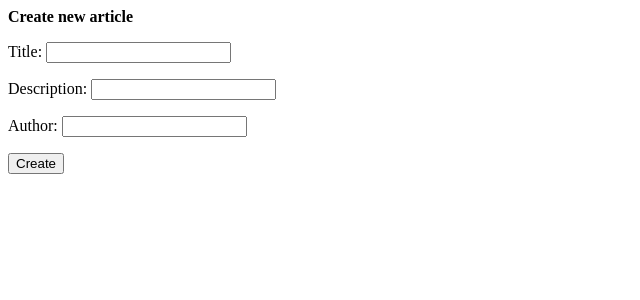
After one commit to jannyss/web-lab, a PHP site: page /create.php in a window 1280 px wide. The commit adds this page. Shown: the top 300 px of the page, without its empty margins (0-640 px from the left). Run offline with PHP 8.4, Linux system fonts and the light colour scheme; tables that the repository leaves empty or names only in its code hold one stand-in row (values such as "Sample post").

Commit message:
Add creation of new article, header and footer

```diff
--- /dev/null
+++ b/lab4/create.php
@@ -0,0 +1,41 @@
+<?php include 'include/functions.php' ?>
+
+<?php
+if ($_SERVER['REQUEST_METHOD'] === 'POST') {
+    if ($_POST["article_text"] && $_POST["article_title"] && $_POST["article_author"]) {
+        echo createArticle($_POST["article_title"], $_POST["article_text"], $_POST["article_author"]);
+        echo "<div>
+                <a href = 'admin.php'>
+                    Go back to admin page
+                </a>
+              </div>";
+    } elseif ($_POST["article_text"] && $_POST["article_title"]) {
+        echo createArticle($_POST["article_title"], $_POST["article_text"]);
+        echo "<div>
+                <a href = 'admin.php'>
+                    Go back to admin page
+                </a>
+              </div>";
+    } else {
+        echo "Not enough parameters were received";
+    }
+} else {
+    echo '<b>Create new article</b>';
+}
+?>
+
+<form action="create.php" method="post">
+    <p>
+    <label for="article_title">Title:</label>
+    <input type="text" name="article_title" id="article_title">
+    </p>
+    <p>
+    <label for="article_text">Description:</label>
+    <input type="text" name="article_text" id="article_text">
+    <p>
+    </p>
+    <label for="article_author">Author:</label>
+    <input type="text" name="article_author" id="article_author">
+    </p>
+    <button type="submit">Create</button>
+</form>
--- a/lab4/include/functions.php
+++ b/lab4/include/functions.php
@@ -13,19 +13,38 @@ function fetchArticles()
 function getArticle($article_id)
 {
     $mysqli = connectToDB();
-    $sql = " SELECT id, title, text, datetime, author FROM news WHERE id = '$article_id'";
+    $sql = "SELECT id, title, text, datetime, author FROM news WHERE id = '$article_id'";
     $res = $mysqli->query($sql);
     return $res;
 }
 
-function deleteArticle($article_id)
+function deleteArticle($article_id, $article_title)
 {
     $mysqli = connectToDB();
-    $sql = " DELETE FROM news WHERE id = '$article_id'";
+    $sql = "DELETE FROM news WHERE id = '$article_id'";
     $res = $mysqli->query($sql);
-    if ($res === TRUE) return 1;
-    else {
+    if ($res === TRUE) {
+        return "<b>$article_title</b> was deleted successfully";
+    } else {
         echo $mysqli->error;
         return 0;
     }
 }
+
+function createArticle($article_title, $article_text, $article_author = null)
+{
+    $mysqli = connectToDB();
+    if (is_null($article_author)) {
+        $sql = "INSERT INTO news (title, text) values ('$article_title','$article_text')";
+    } else {
+        $sql = "INSERT INTO news (title, text, author) values ('$article_title','$article_text','$article_author')";
+    }
+    $res = $mysqli->query($sql);
+    if ($res === TRUE) {
+        return "<b>$article_title</b> was created successfully
+                <p>One more?</p>";
+    } else {
+        echo $mysqli->error;
+        return 0;
+    }
+}
--- a/lab4/index.php
+++ b/lab4/index.php
@@ -3,9 +3,11 @@
 $action = isset($_GET['action']) ? $_GET['action'] : "";
 
 switch ($action) {
-    default: mainPage();
+    default:
+        mainPage();
 }
 
-function mainPage() {
+function mainPage()
+{
     require("templates/main_page.php");
 }
--- /dev/null
+++ b/lab4/templates/footer.php
@@ -0,0 +1,3 @@
+</div>
+</body>
+</html>
```
Also changed, not shown: lab4/admin.php (+6 -11 lines), lab4/delete.php (added, +18 -0 lines), lab4/templates/header.php (added, +8 -0 lines), lab4/templates/main_page.php (+2 -12 lines), 1 other file.
